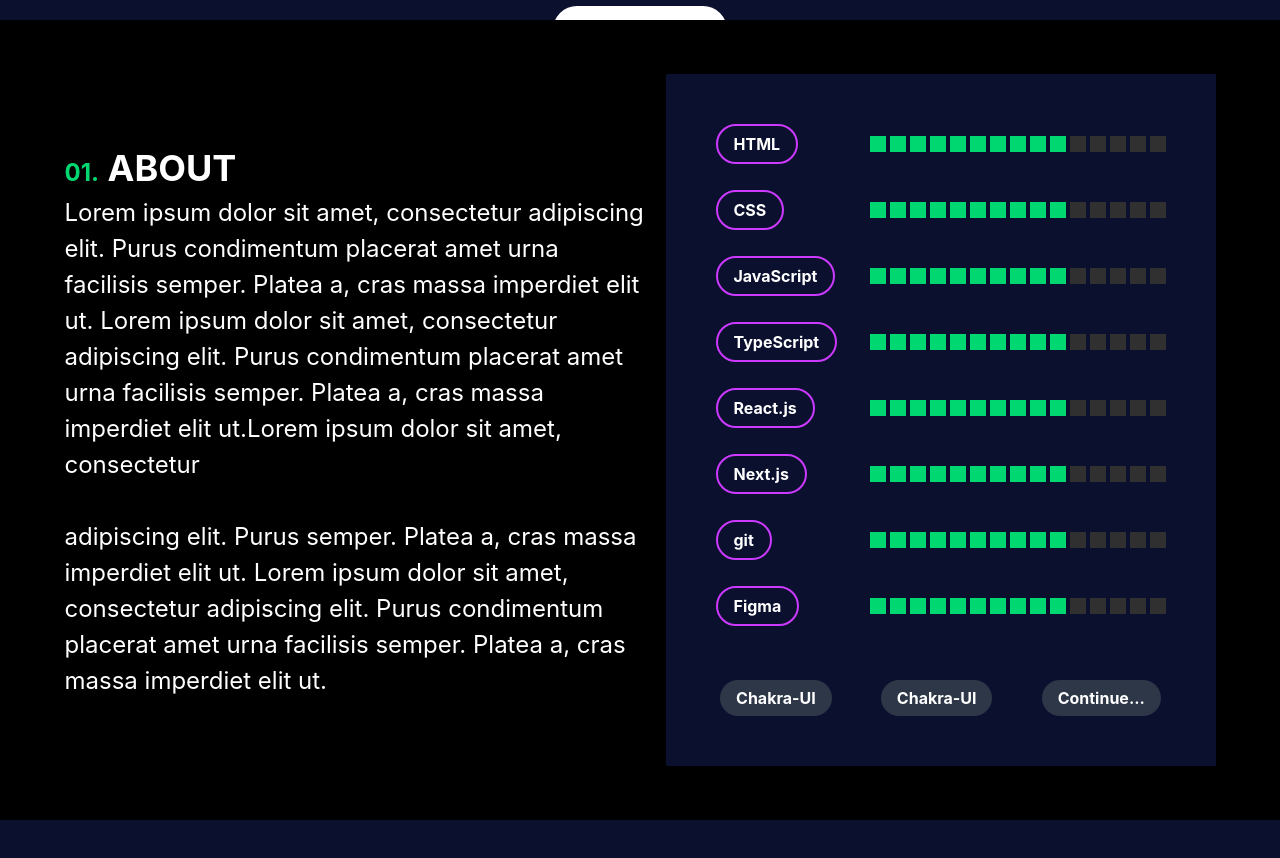
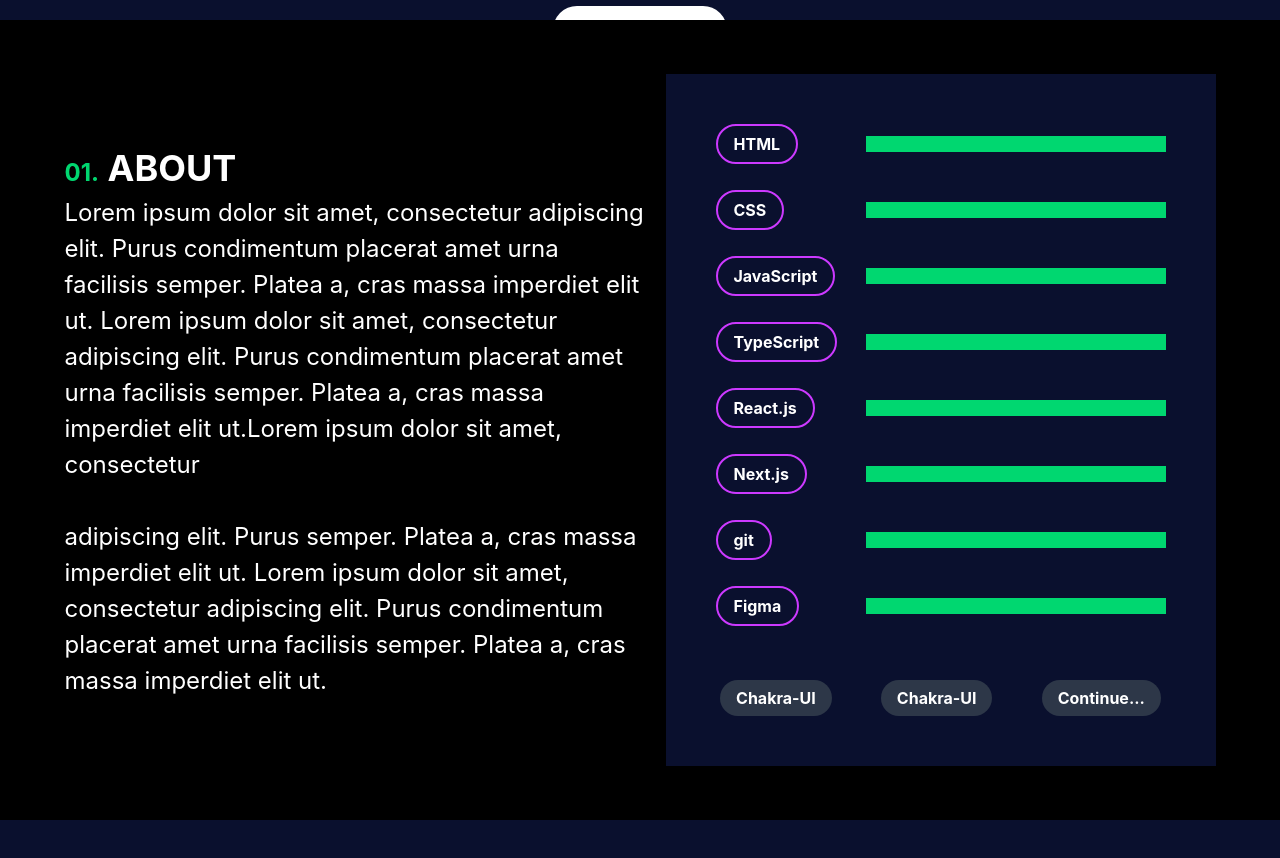
Before and after one commit to HarryA123/Portfolio_KHB, a Next.js app: page / in a window 1280 px wide. Shown: the part 780-1638 px from the top of the page. Built offline with nearby package versions, Linux system fonts and the light colour scheme.

Commit message:
refactor: gage code simplify

```diff
--- a/src/components/HomePage/_fragments/SkillGage.tsx
+++ b/src/components/HomePage/_fragments/SkillGage.tsx
@@ -4,29 +4,16 @@
 
 interface SkillGageProps {
   name: string;
+  gage: number;
 }
 
-function SkillGage({ name }: SkillGageProps) {
+function SkillGage({ name, gage }: SkillGageProps) {
   return (
     <Flex alignItems="center" justifyContent="space-between" w="450px">
-      <RoundName name={name}/>
-      <Flex gap="4px">
-        <Box bg="primary" boxSize="16px" />
-        <Box bg="primary" boxSize="16px" />
-        <Box bg="primary" boxSize="16px" />
-        <Box bg="primary" boxSize="16px" />
-        <Box bg="primary" boxSize="16px" />
-        <Box bg="primary" boxSize="16px" />
-        <Box bg="primary" boxSize="16px" />
-        <Box bg="primary" boxSize="16px" />
-        <Box bg="primary" boxSize="16px" />
-        <Box bg="primary" boxSize="16px" />
-        <Box bg="gray.200" boxSize="16px" />
-        <Box bg="gray.200" boxSize="16px" />
-        <Box bg="gray.200" boxSize="16px" />
-        <Box bg="gray.200" boxSize="16px" />
-        <Box bg="gray.200" boxSize="16px" />
-      </Flex>
+      <RoundName name={name} />
+      <Box w="300px" bgColor="gray.700">
+        <Box w={gage * 8} bg="primary" h="16px" />
+      </Box>
     </Flex>
   );
 }
```
